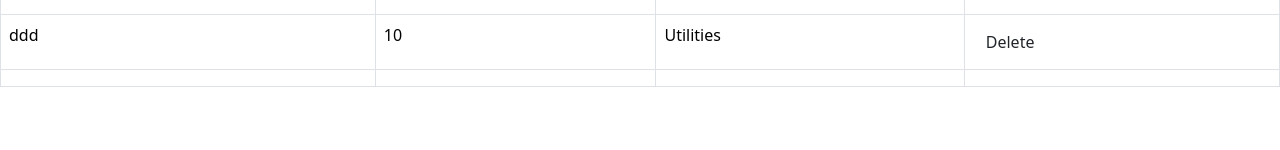
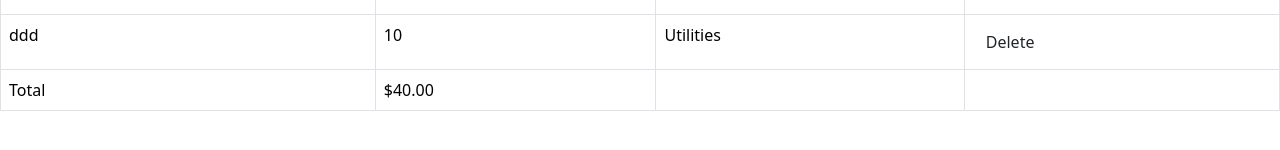
Before and after one commit to snmsndhu/Expense_Tracker, a React (Vite) app: page / in a window 1280 px wide. Shown: the part 192-342 px from the top of the page. Built offline with nearby package versions, Linux system fonts and the light colour scheme.

Commit message:
building the main page

```diff
--- a/package.json
+++ b/package.json
@@ -23,6 +23,7 @@
     "eslint": "^8.55.0",
     "eslint-plugin-react-hooks": "^4.6.0",
     "eslint-plugin-react-refresh": "^0.4.5",
+    "sass": "^1.69.5",
     "typescript": "^5.2.2",
     "vite": "^5.0.8"
   }
--- a/src/components/ExpenseList.tsx
+++ b/src/components/ExpenseList.tsx
@@ -41,8 +41,13 @@ const ExpenseList = ({ expenses, onDelete }: Props) => {
       </tbody>
       <tfoot>
         <tr>
-          <td></td>
-          <td></td>
+          <td>Total</td>
+          <td>
+            $
+            {expenses
+              .reduce((acc, expense) => expense.amount + acc, 0)
+              .toFixed(2)}
+          </td>
           <td></td>
           <td></td>
         </tr>
```
Also changed, not shown: 1 other file (tests, documents, lock files or other folders).
